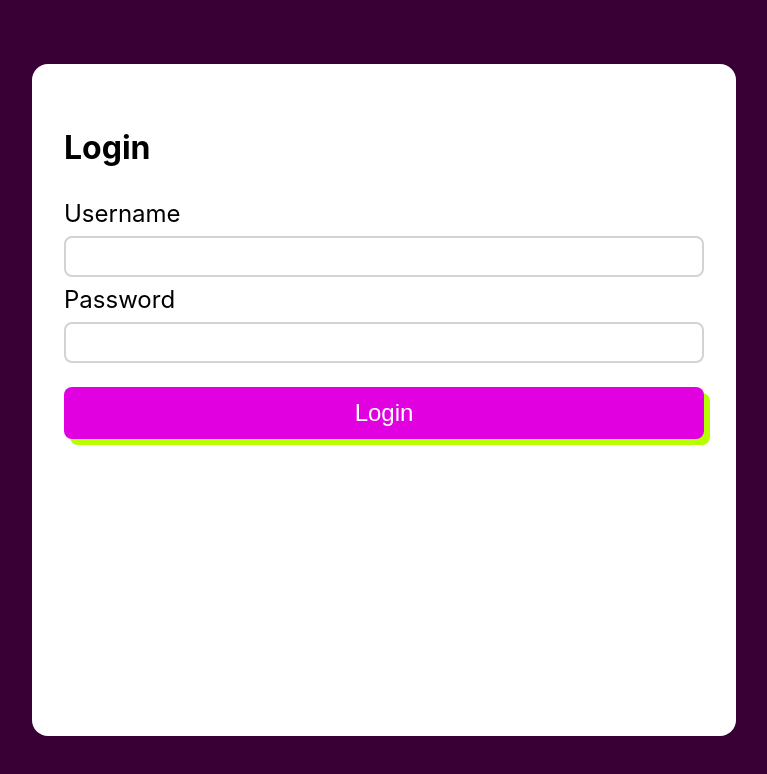
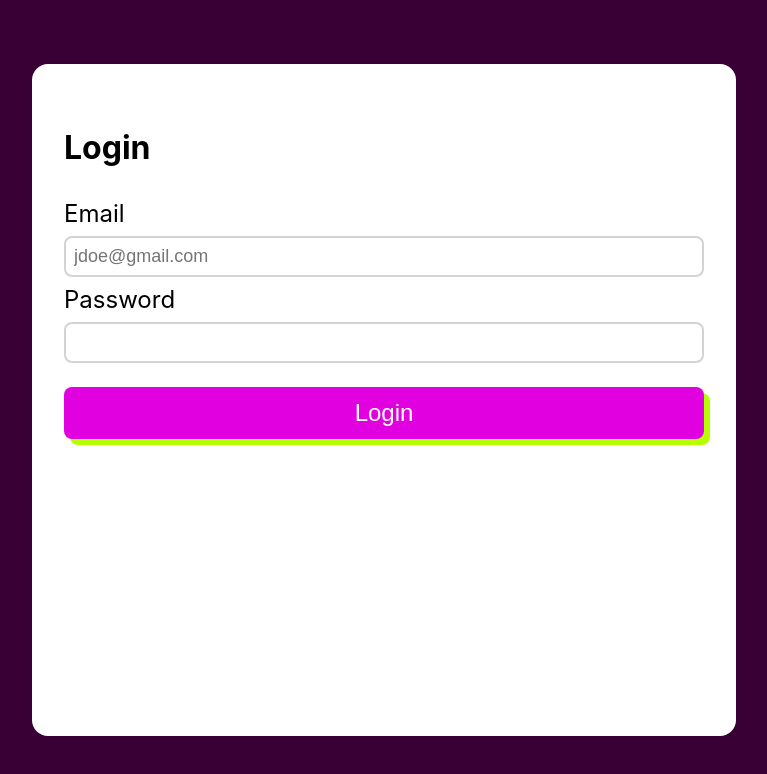
Before and after one commit to weu2/app, a React (Create React App) app in the folder frontend/: page /login in a window 1280 px wide. Shown: the top 774 px of the page, without its empty margins (256-1023 px from the left). Built offline with nearby package versions, Linux system fonts and the light colour scheme.

Commit message:
Change back to email lol

```diff
--- a/frontend/src/Pages/Login.jsx
+++ b/frontend/src/Pages/Login.jsx
@@ -6,7 +6,7 @@ class Login extends React.Component {
 	constructor(props) {
 		super(props);
 		this.state = {
-			username: "",
+			email: "",
 			password: ""
 		};
 	}
@@ -14,7 +14,7 @@ class Login extends React.Component {
 	submitForm(e) {
 		e.preventDefault();
 		const details = {
-			user: this.state.username,
+			email: this.state.email,
 			pwd: this.state.password
 		};
 		fetch("/api/v1/login", {
@@ -35,14 +35,15 @@ class Login extends React.Component {
 					<h1>Login</h1>
 					<form onSubmit={this.submitForm.bind(this)}>
 						<div>
-							<label htmlFor="username">Username</label>
+							<label htmlFor="email">Email</label>
 							<input
-								name="username"
-								type="text"
+								name="email"
+								type="email"
 								required={true}
-								autoComplete="username"
-								value={this.state.username}
-								onChange={e => this.setState({ username: e.target.value })}
+								autoComplete="email"
+								placeholder="jdoe@gmail.com"
+								value={this.state.email}
+								onChange={e => this.setState({ email: e.target.value })}
 							/>
 						</div>
 						<div>
--- a/frontend/src/Pages/RegisterTest.css
+++ b/frontend/src/Pages/RegisterTest.css
@@ -220,7 +220,6 @@
 	height: 128px;
 	position: relative;
 	transition-duration: 0.1s;
-	user-select: none;
 	width: 128px;
 }
 
--- a/frontend/src/Pages/RegisterTest.jsx
+++ b/frontend/src/Pages/RegisterTest.jsx
@@ -123,34 +123,33 @@ function RegisterTest() {
 						<div>
 							<label htmlFor="firstName">First Name</label>
 							<input
-								id="firstName"
 								type="text"
 								required={page === 1}
 								autoComplete="given-name"
+								placeholder="John"
 							/>
 						</div>
 						<div>
 							<label htmlFor="lastName">Last Name</label>
 							<input
-								id="lastName"
 								type="text"
 								required={page === 1}
 								autoComplete="family-name"
+								placeholder="Doe"
 							/>
 						</div>
 						<div>
-							<label htmlFor="username">Username</label>
+							<label htmlFor="email">Email</label>
 							<input
-								id="username"
-								type="text"
+								type="email"
 								required={page === 1}
-								autoComplete="username"
+								autoComplete="email"
+								placeholder="jdoe@gmail.com"
 							/>
 						</div>
 						<div>
 							<label htmlFor="password">Password</label>
 							<input
-								id="password"
 								type="password"
 								required={page === 1}
 								autoComplete="current-password"
```
